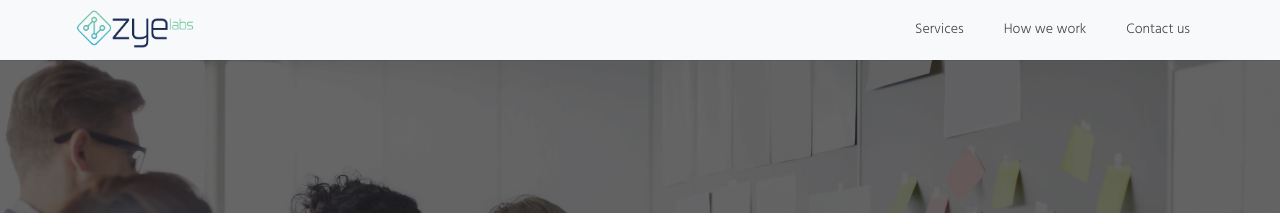
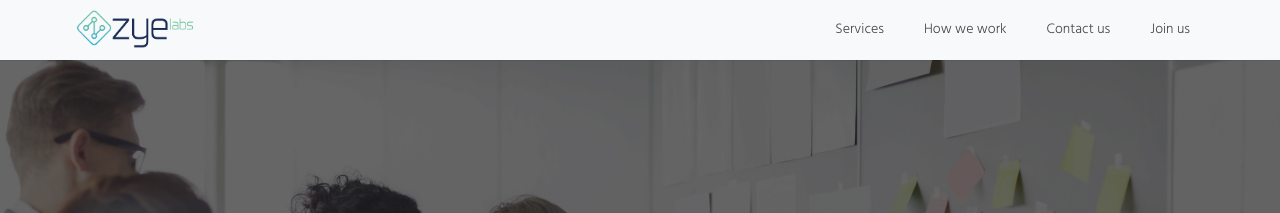
Before and after one commit to ZyeLabs/zyelabs.github.io, a Jekyll site: the page built from index.html, in a window 1280 px wide. Shown: the top 213 px of the page. Built offline with Jekyll 4.4.1, drawn with Linux system fonts in a browser that asks for light colours.

Commit message:
add job link

```diff
--- a/_layouts/default.html
+++ b/_layouts/default.html
@@ -69,6 +69,7 @@
             <li><a href="#benefits-grid-num" style="color: rgb(68, 68, 68); text-transform: none;" src="assets/images/uploads/ZyeLabs_Logo_Lg.png">Services</a></li>
             <li><a href="#steps-center" style="color: rgb(68, 68, 68); text-transform: none;" src="assets/images/uploads/ZyeLabs_Logo_Lg.png">How we work</a></li>
             <li><a href="#map-half" style="color: rgb(68, 68, 68); text-transform: none;" src="assets/images/uploads/ZyeLabs_Logo_Lg.png">Contact us</a></li>
+            <li><a href="https://zyelabs.typeform.com/to/sl7rCS" style="color: rgb(68, 68, 68); text-transform: none;" src="assets/images/uploads/ZyeLabs_Logo_Lg.png" target="_blank">Join us</a></li>
           </ul>
         </div>
       </div>
```
